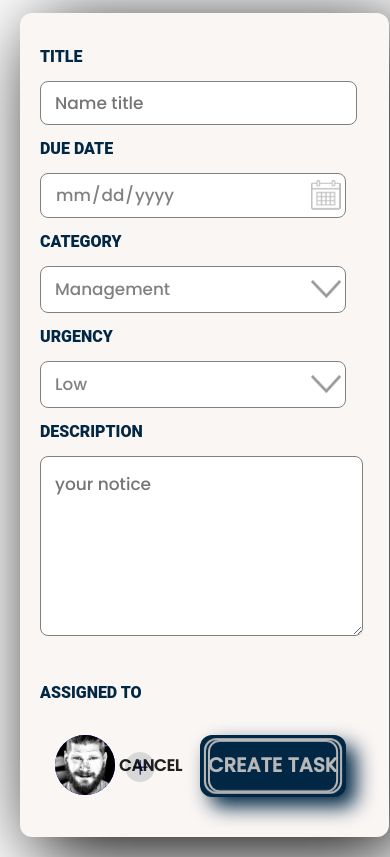
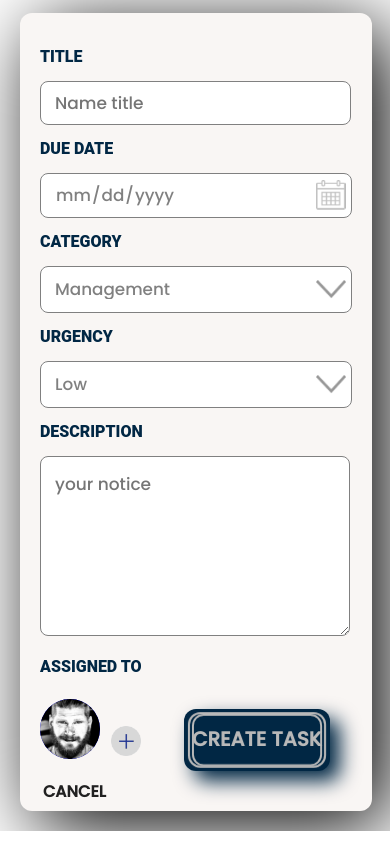
Before and after one commit to Jacques1988/Join, a plain HTML site: page addtask.html in a window 390 px wide. Shown: the part 193-1050 px from the top of the page. After the commit the page ends 1024 px from the top, so only its background shows below. Drawn offline with Linux system fonts and the light colour scheme.

Commit message:
responsive addtask

```diff
--- a/CSS/addtask.css
+++ b/CSS/addtask.css
@@ -225,7 +225,7 @@ textarea {
     .assignment {
         flex-direction: column;
         padding: 20px;
-        width: 94%;
+        width: 95%;
     }
     .fieldcontainer {
         position: initial;
@@ -253,8 +253,58 @@ textarea {
     }
     .assigned-to-profile {
         top: 18px;
+        left: 0px;
     }
     .assigned-to-plus {
         top: 35px;
+        left: 70px;
     }
 }
+
+@media(max-width: 650px) {
+    .assignment {
+        width: 93%;
+    }
+    .inputfield1 {
+        width: 96%;
+    }
+    textarea {
+        width: 93%;
+    }
+    .fieldcontainer {
+        width: 98.5%;
+    }
+}
+
+@media(max-width: 450px) {
+    .fieldcontainer {
+        width: 100% !important;
+    }
+    .assignment {
+        width: 89%;
+    }
+    .inputfield1 {
+        width: 94%;
+    }
+    textarea {
+        width: 90%;
+    }
+    .assigned-to-profile {
+        top: 8px;
+    }
+    .cancel {
+        position: absolute;
+        /* right: 150px; */
+        /* bottom: 0.5rem; */
+        cursor: pointer;
+        /* padding: 1rem; */
+        top: 77px;
+        left: -11px;
+    }
+    .assigned-to-plus {
+        left: 71px;
+    }
+    .mobile-assigned {
+        margin-top: -26px;
+    }
+}
--- a/CSS/sidebar.css
+++ b/CSS/sidebar.css
@@ -122,7 +122,7 @@ body {
         display: flex;
     }
     .hamburger-menu {
-        padding-right: 40px;
+        padding-right: 20px;
         cursor: pointer;
     }
     .hamburger-menu img {
@@ -170,9 +170,9 @@ body {
     }
 }
 
-@media(max-width: 600px) {
+@media(max-width: 650px) {
     .hamburger-menu {
-        padding-right: 36px;
+        padding-right: 20px;
     }
 
     .board-menu {
--- a/addtask.html
+++ b/addtask.html
@@ -39,18 +39,18 @@
 
             <div class="entries">
                 <h2 class="headline2 blue">Title</h2>
-                <input required class="inputfield1" type="text" placeholder="Name title">
+                <input id="newtaskname" required class="inputfield1" type="text" placeholder="Name title">
             </div>
 
             <div class="entries">
                 <h2 class="headline2 blue">Due Date</h2>
-                <div class="fieldcontainer"><input class="calendar" type="date">
+                <div id="newtaskdate" class="fieldcontainer"><input class="calendar" type="date">
                 </div>
             </div>
 
             <div class="entries">
                 <h2 class="headline2 blue">Category</h2>
-                <div class="fieldcontainer"><select>
+                <div class="fieldcontainer"><select id="newtaskcategory">
                         <option>Management</option>
                         <option>Sales</option>
                         <option>Product</option>
@@ -60,7 +60,7 @@
 
             <div class="entries">
                 <h2 class="headline2 blue">Urgency</h2>
-                <div class="fieldcontainer"><select>
+                <div class="fieldcontainer"><select id="newtaskurgency">
                         <option>Low</option>
                         <option>Middle</option>
                         <option>High</option>
@@ -71,12 +71,12 @@
             <div class="entries">
                 <h2 class="headline2 blue">Description</h2>
                 <form>
-                   <textarea placeholder="your notice" cols="50" rows="5"></textarea>
+                   <textarea id="newtaskdescription" placeholder="your notice" cols="50" rows="5"></textarea>
                 </form>
             </div>
 
             <div class="entries">
-                <h2 class="headline2 blue mt0">Assigned to</h2>
+                <h2 class="headline2 blue mt0 mobile-assigned">Assigned to</h2>
                 <div class="assigned-to-container">
                     <div class="assigned-to-profile"><a href="#"><img src="./img/Jacques.JPG"></a> </div>
                     <div class="assigned-to-plus"><img src="./img/icon plus.png" width="30px" height="30px"> </div>
```
